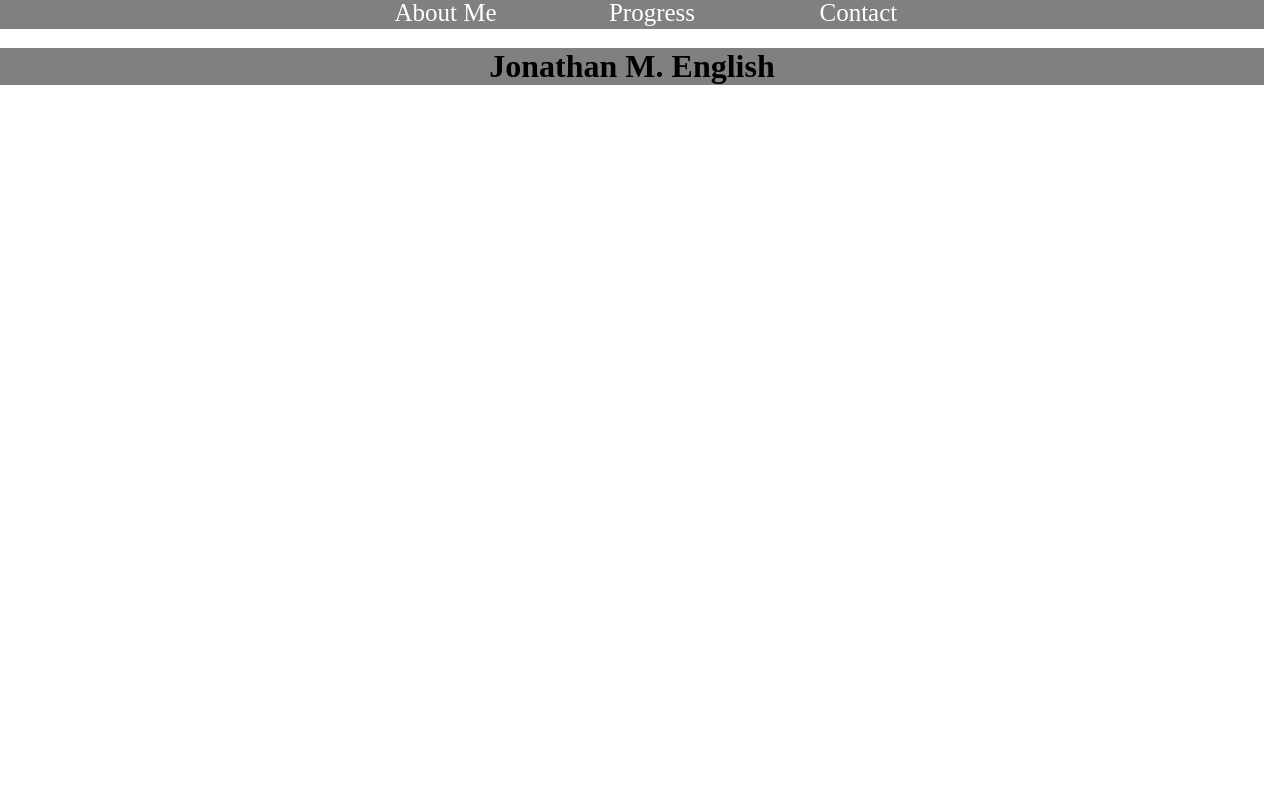
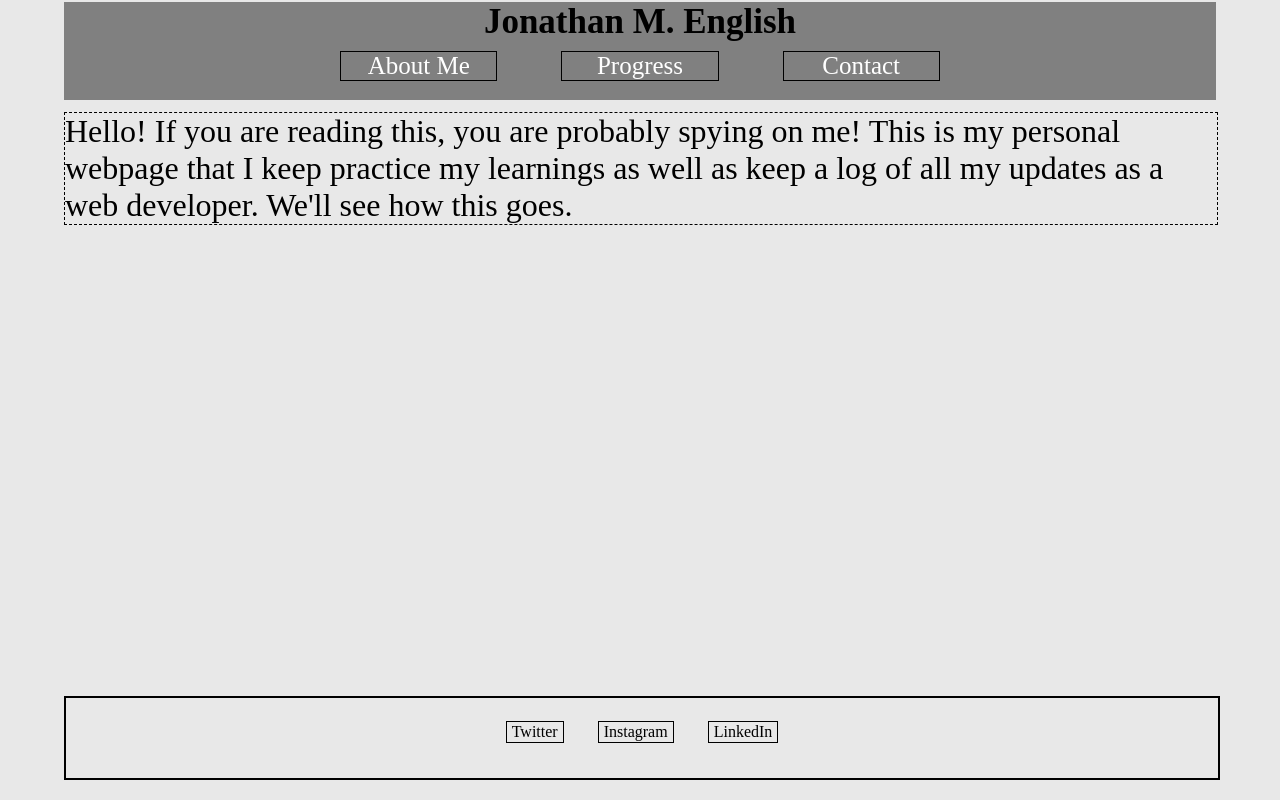
Before and after one commit to englishjm94/MyHomepage, a plain HTML site: page index.html in a window 1280 px wide. Drawn offline with Linux system fonts and the light colour scheme.

Commit message:
updated index to have better positioning and bottom bar.

```diff
--- a/index.html
+++ b/index.html
@@ -1,20 +1,31 @@
 <!DOCTYPE html>
 <html>
+
 <head>
   <title>My Personal Page</title>
   <link href="style.css" type="text/css" rel="stylesheet">
 </head>
 
 <body>
-  <header class="NavigationBar">
-    <ul>
-      <li id="Nav">About Me</li>
-      <li id="Nav">Progress</li>
-      <li id="Nav">Contact</li>
+  <div class="NavigationBar">
+    <h1 id="Name">Jonathan M. English</h1>
+    <ul class="Nav">
+      <li class="Nav1" href="#">About Me</li>
+      <li class="Nav1" href="#">Progress</li>
+      <li class="Nav1" href="#">Contact</li>
     </ul>
-  <h1>Jonathan M. English</h1>
-  </header>
-  <div class = "Background">
-    Hey
   </div>
+
+<div class = "Body1">
+    <p> Hello! If you are reading this, you are probably spying on me! This is
+      my personal webpage that I keep practice my learnings as well as keep a
+      log of all my updates as a web developer. We'll see how this goes.
+    </p>
+</div>
+
+<div class = "bottombar">
+  <ul>
+    <li>Twitter</li>
+    <li>Instagram</li>
+    <li>LinkedIn</li>
 </body>
--- a/style.css
+++ b/style.css
@@ -1,31 +1,67 @@
-
+*{
+  padding:0;
+  margin:0;
+}
+body{
+  background-color: #e8e8e8
+}
 .NavigationBar{
-  position:relative;
-  top:-17px;
-  left:-8px;
-  width:100%;
-  height:30px;
+  position:absolute;
+  top:20px;
+  left:5%;
+  width:90%;
+  height:10%;
   background-color:gray;
   text-align: center;
-
 }
-
+.NavigationBar li{
+  width:10%;
+  display:inline-block;
+  padding: 0 20px;
+  background-color: gray;
+  font-size: 25px;
+  color: white;
+  margin:-5% 30px;
+  border: 1px solid black;
+}
+header{
+  margin:auto;
+}
 h1{
   text-align: center;
   background-color: gray;
-
+  position:relative;
+  top:-18px;
+  left:0;
+  font-size: 35px;
 }
 
-header{
-  margin:auto;
+.bottombar {
+  border: 2px solid black;
+  position: absolute;
+  height:10%;
+  width: 90%;
+  bottom:20px;
+  left:5%;
+  text-align:center;
 }
 
-li{
-  width:10%;
-  display:inline-block;
-  padding: 0 30px;
-  background-color: gray;
-  font-size: 25px;
-  color: white;
-  margin:0 10px;
+.bottombar li{
+display: inline-block;
+padding: 1px 5px;
+border: 1px solid black;
+margin-top:2%;
+margin-left: 15px;
+margin-right:15px;
 }
+
+p{
+  display:inline;
+  position:absolute;
+  top: 14%;
+  width:90%;
+  left:5%;
+  text-align:left;
+  font-size:2em;
+  border: 1px dashed black;
+}
```
